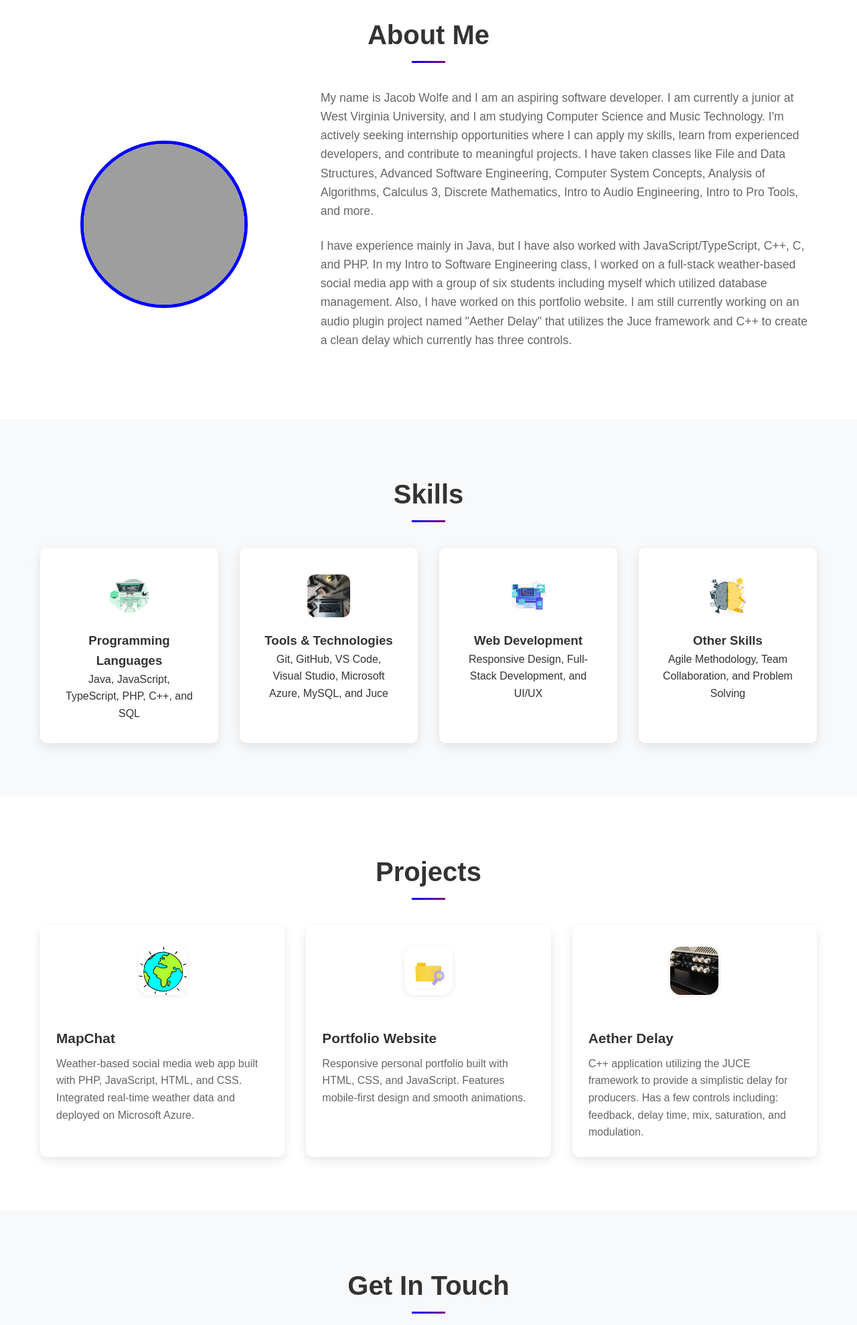
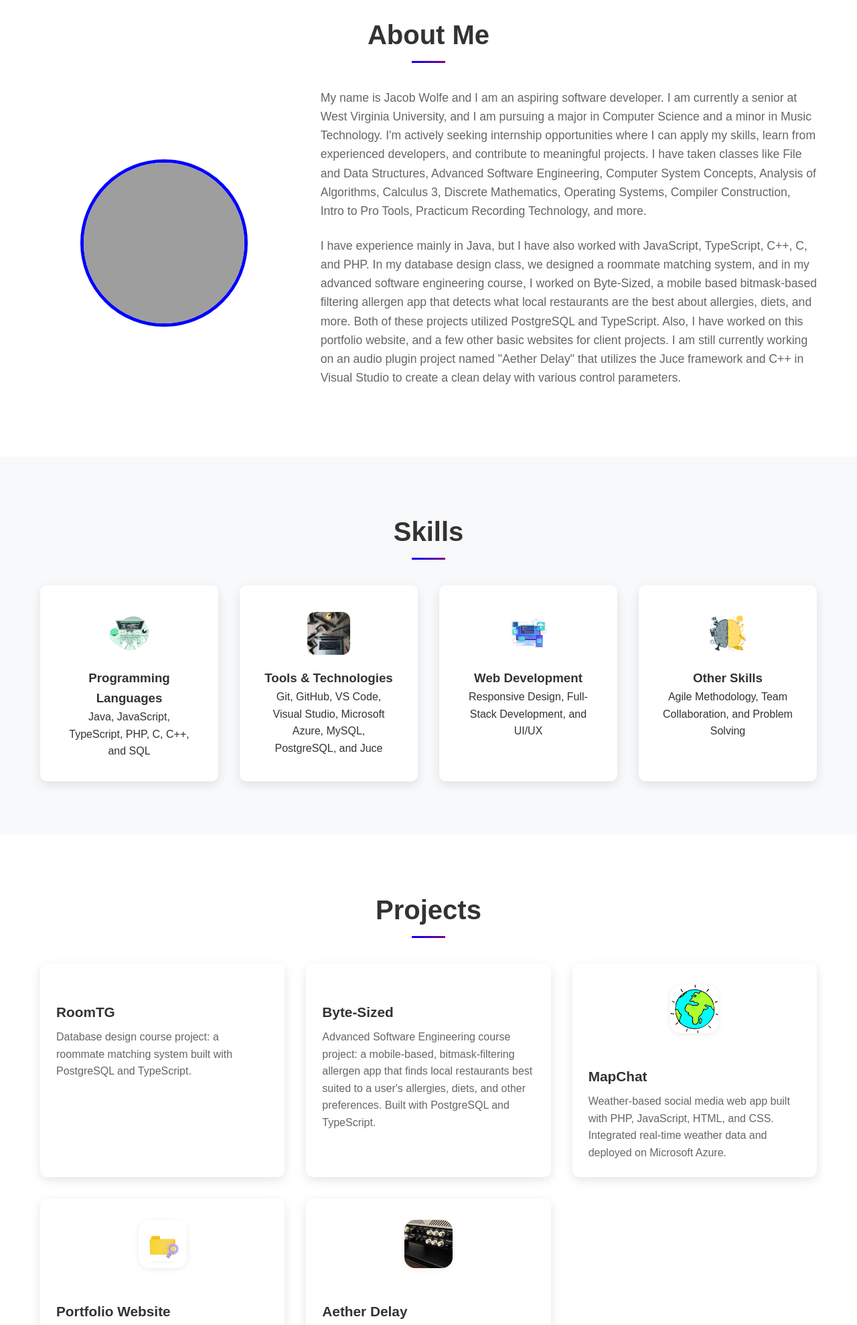
Before and after one commit to Jvvol/portfolio_website_v2, a plain HTML site: page index.html in a window 1280 px wide. Shown: the part 860-2839 px from the top of the page at 67% size. Drawn offline with Linux system fonts and the light colour scheme; grey boxes are pictures that could not be loaded.

Commit message:
updated info, minor cleanup

```diff
--- a/index.html
+++ b/index.html
@@ -19,9 +19,7 @@
     <header id="header">
         <nav class="container">
             <div class="logo">
-    <button id="logo-btn" style="background:none;border:none;padding:0;font:inherit;cursor:pointer;color:inherit;">
-        Jacob Wolfe
-    </button>
+                <button id="logo-btn">Jacob Wolfe</button>
             </div>
             <ul class="nav-links">
                 <li><a href="#home">Home</a></li>
@@ -62,17 +60,19 @@
                     <img src="images/profilepic.jpg" alt="Profile Picture" class="profile-pic">
                 </div>
                 <div class="about-text">
-                    <p>My name is Jacob Wolfe and I am an aspiring software developer. I am currently a junior at West Virginia University, and
-            I am studying Computer Science and Music Technology. I'm actively seeking internship opportunities where I can apply my skills,
+                    <p>My name is Jacob Wolfe and I am an aspiring software developer. I am currently a senior at West Virginia University, and
+                    I am pursuing a major in Computer Science and a minor in Music Technology. I'm actively seeking internship opportunities where I can apply my skills,
                     learn from experienced developers, and contribute to meaningful projects. I have taken classes like
                     File and Data Structures, Advanced Software Engineering, Computer System Concepts, Analysis of Algorithms,
-            Calculus 3, Discrete Mathematics, Intro to Audio Engineering, Intro to Pro Tools,
-            and more. </p>
-                    <p>I have experience mainly in Java, but I have also worked with JavaScript/TypeScript,
-            C++, C, and PHP. In my Intro to Software Engineering class, I worked on a full-stack weather-based social
-            media app with a group of six students including myself which utilized database management. Also, I have worked on this portfolio website.
+                    Calculus 3, Discrete Mathematics, Operating Systems, Compiler Construction, Intro to Pro Tools, Practicum Recording Technology,
+                    and more.</p>
+                    <p>I have experience mainly in Java, but I have also worked with JavaScript, TypeScript,
+                    C++, C, and PHP. In my database design class, we designed a roommate matching system, and in my advanced software engineering course,
+                    I worked on Byte-Sized, a mobile based bitmask-based filtering allergen app that detects what local restaurants
+                    are the best about allergies, diets, and more. Both of these projects utilized PostgreSQL and TypeScript. Also, I have worked on
+                    this portfolio website, and a few other basic websites for client projects.
                     I am still currently working on an audio plugin project named "Aether Delay" that utilizes the Juce
-            framework and C++ to create a clean delay which currently has three controls.</p>
+                    framework and C++ in Visual Studio to create a clean delay with various control parameters.</p>
                 </div>
             </div>
         </div>
@@ -87,14 +87,14 @@
                         <img src="images/programminglanguage.jpg" alt="Programming Languages" class="skill-img">
                     </div>
                     <h3>Programming Languages</h3>
-                <p>Java, JavaScript, TypeScript, PHP, C++, and SQL</p>
+                    <p>Java, JavaScript, TypeScript, PHP, C, C++, and SQL</p>
                 </div>
                 <div class="skill-item">
                     <div class="skill-icon">
                         <img src="images/tools.jpg" alt="Tools & Technologies" class="skill-img">
                     </div>
                     <h3>Tools & Technologies</h3>
-                <p>Git, GitHub, VS Code, Visual Studio, Microsoft Azure, MySQL, and Juce</p>
+                    <p>Git, GitHub, VS Code, Visual Studio, Microsoft Azure, MySQL, PostgreSQL, and Juce</p>
                 </div>
                 <div class="skill-item">
                     <div class="skill-icon">
@@ -118,6 +118,18 @@
         <div class="container">
             <h2 class="section-title fade-in">Projects</h2>
             <div class="projects-grid fade-in">
+                <div class="project-card">
+                    <div class="project-content">
+                        <h3 class="project-title">RoomTG</h3>
+                        <p class="project-description">Database design course project: a roommate matching system built with PostgreSQL and TypeScript.</p>
+                    </div>
+                </div>
+                <div class="project-card">
+                    <div class="project-content">
+                        <h3 class="project-title">Byte-Sized</h3>
+                        <p class="project-description">Advanced Software Engineering course project: a mobile-based, bitmask-filtering allergen app that finds local restaurants best suited to a user's allergies, diets, and other preferences. Built with PostgreSQL and TypeScript.</p>
+                    </div>
+                </div>
                 <div class="project-card">
                     <div class="project-image">
                         <img src="images/icon.png" alt="MapChat Project" class="project-img">
@@ -199,7 +211,7 @@
 
     <footer>
         <div class="container">
-            <p>&copy; 2024 Jacob Wolfe. All rights reserved.</p>
+            <p>&copy; 2026 Jacob Wolfe. All rights reserved.</p>
         </div>
     </footer>
 
--- a/styles.css
+++ b/styles.css
@@ -46,6 +46,15 @@ nav {
     font-weight: bold;
     color: white; /* Make header text black before scrolling */
     transition: color 0.3s ease;
+}
+
+#logo-btn {
+    background: none;
+    border: none;
+    padding: 0;
+    font: inherit;
+    cursor: pointer;
+    color: inherit;
 }
 
 header.scrolled .logo {
@@ -305,22 +314,6 @@ section:nth-child(even) {
     color: #666;
 }
 
-.project-links {
-    display: flex;
-    gap: 1rem;
-}
-
-.project-link {
-    color: blue;
-    text-decoration: none;
-    font-weight: bold;
-    transition: color 0.3s ease;
-}
-
-.project-link:hover {
-    color: purple;
-}
-
 /* Contact Section */
 .contact-content {
     display: grid;
```
Lines whose indentation alone changed are shown as unchanged.
